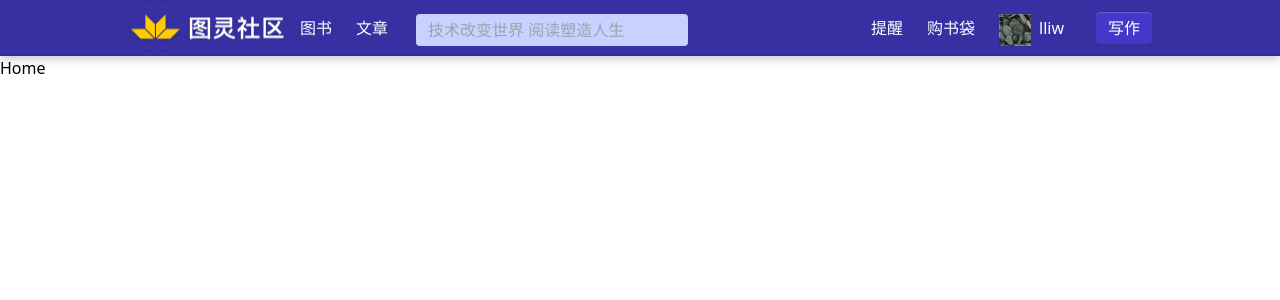
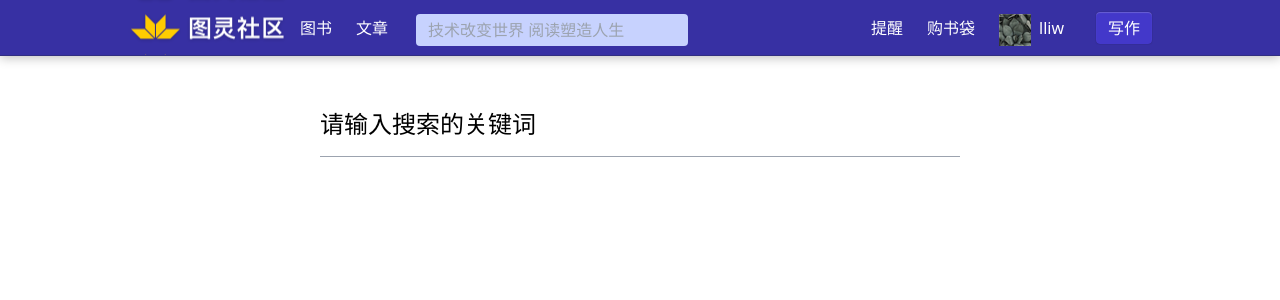
Before and after one commit to will-wyx/ituring-react, a React (Create React App) app: page /search in a window 1280 px wide. Shown: the top 300 px of the page. Built offline with nearby package versions, Linux system fonts and the light colour scheme; some icons are missing.

Commit message:
feat(input-search): 支持搜索跳转页面

```diff
--- a/package.json
+++ b/package.json
@@ -7,6 +7,7 @@
     "@testing-library/react": "^11.1.0",
     "@testing-library/user-event": "^12.1.10",
     "clsx": "^1.1.1",
+    "prop-types": "^15.7.2",
     "react": "^17.0.2",
     "react-dom": "^17.0.2",
     "react-fontawesome": "^1.7.1",
--- a/src/App.js
+++ b/src/App.js
@@ -1,16 +1,19 @@
 import { BrowserRouter as Router, Switch, Route } from 'react-router-dom'
-import Home from './Home.js'
-import User from './User'
-import Head from './layout/Head'
+import Home from './pages/Home.js'
+import User from './pages/User'
+import Search from './pages/Search'
+import Layout from './layout/Layout'
 
 export default function App () {
   return (
     <Router>
-      <Head/>
-      <Switch>
-        <Route path="/user" component={User}/>
-        <Route path="/" component={Home}/>
-      </Switch>
+      <Layout>
+        <Switch>
+          <Route path="/search" component={Search}/>
+          <Route path="/user" component={User}/>
+          <Route path="/" component={Home}/>
+        </Switch>
+      </Layout>
     </Router>
   )
 }
--- a/src/components/InputSearch.js
+++ b/src/components/InputSearch.js
@@ -1,11 +1,19 @@
 import React from 'react'
 import FontAwesome from 'react-fontawesome'
-import "./InputSearch.css"
+import './InputSearch.css'
 import clsx from 'clsx'
+import PropTypes from 'prop-types'
 
 export default class InputSearch extends React.Component {
+  static propTypes = {
+    onSearch: PropTypes.func.isRequired,
+    className: PropTypes.string,
+    placeholder: PropTypes.string
+  }
+
   handleSubmit = (e) => {
     e.preventDefault()
+    this.props.onSearch()
   }
 
   handleFocus = () => {
--- a/src/layout/Head.js
+++ b/src/layout/Head.js
@@ -1,4 +1,5 @@
 import { Link } from 'react-router-dom'
+import { useHistory } from 'react-router-dom'
 import './Head.css'
 import HeadNavLink from './HeadNavLink'
 import HeadNavCompose from './HeadNavCompose'
@@ -23,19 +24,24 @@ const data = {
 }
 
 export default function Head () {
+  const history = useHistory()
+  const handleSearch = () => {
+    history.push('/search')
+  }
   return (
-    <div className="w-full h-14 bg-indigo-800 border-b border-indigo-900 leading-14 head-shadow">
+    <div className="w-full h-14 bg-indigo-800 border-b border-indigo-900 leading-14 head-shadow fixed top-0">
       <div className="container xl:max-w-screen-lg 2xl:max-w-screen-lg mx-auto h-full flex">
         <Link className="logo" to="/"/>
         <ul className="flex flex-1">
           <HeadNavLink to="/book">图书</HeadNavLink>
           <HeadNavLink to="/article">文章</HeadNavLink>
-          <HeadNavSearch placeholder="技术改变世界 阅读塑造人生"/>
+          <HeadNavSearch placeholder="技术改变世界 阅读塑造人生" onSearch={handleSearch}/>
         </ul>
         <ul className="flex">
           <HeadNavDropdown items={data.notificationMenu}>提醒</HeadNavDropdown>
           <HeadNavLink to="/user/cart">购书袋</HeadNavLink>
-          <HeadNavDropdown items={data.userMenu}><img src="/images/127606.png" alt="lliw" className="inline-block mr-2"/><span>lliw</span></HeadNavDropdown>
+          <HeadNavDropdown items={data.userMenu}><img src="/images/127606.png" alt="lliw"
+                                                      className="inline-block mr-2"/><span>lliw</span></HeadNavDropdown>
           <HeadNavCompose to="/article/write">写作</HeadNavCompose>
         </ul>
       </div>
--- a/src/layout/HeadNavSearch.js
+++ b/src/layout/HeadNavSearch.js
@@ -1,9 +1,14 @@
 import InputSearch from '../components/InputSearch'
+import PropTypes from 'prop-types'
 
 export default function HeadNavSearch (props) {
   return (
     <li>
-      <InputSearch placeholder={props.placeholder} className="pl-4"/>
+      <InputSearch placeholder={props.placeholder} className="pl-4" onSearch={props.onSearch}/>
     </li>
   )
 }
+
+HeadNavSearch.propTypes = {
+  onSearch: PropTypes.func.isRequired
+}
--- /dev/null
+++ b/src/layout/Layout.js
@@ -0,0 +1,12 @@
+import Head from './Head'
+
+export default function Layout (props) {
+  return (
+    <div className="pt-20">
+      <Head/>
+      <div className="container xl:max-w-screen-lg 2xl:max-w-screen-lg mx-auto h-96">
+        {props.children}
+      </div>
+    </div>
+  )
+}
--- /dev/null
+++ b/src/pages/Search.js
@@ -0,0 +1,8 @@
+export default function Search () {
+  return (
+      <div className="max-w-screen-sm mx-auto">
+        <h1 className="text-2xl mt-7 mb-4">请输入搜索的关键词</h1>
+        <hr className="border-gray-400"/>
+      </div>
+  )
+}
```
Also changed, not shown: src/pages/Home.js (renamed from src/Home.js), src/pages/User.js (renamed from src/User.js).
